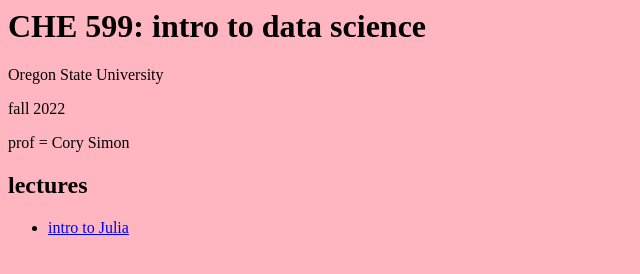
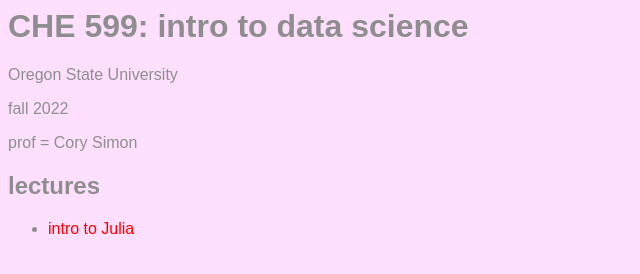
Before and after one commit to SimonEnsemble/intro_to_data_science_fall_2022, a plain HTML site: page index.html in a window 1280 px wide. Shown: the whole page, without its empty margins (0-640 px from the left). Drawn offline with Linux system fonts and the light colour scheme.

Commit message:
some character for webpage

```diff
--- a/index.html
+++ b/index.html
@@ -1,8 +1,34 @@
+<style>
+a:link {
+  color: red;
+  background-color: transparent;
+  text-decoration: none;
+}
+
+a:visited {
+  color: red;
+  background-color: transparent;
+  text-decoration: none;
+}
+
+a:hover {
+  color: purple;
+  background-color: transparent;
+  text-decoration: underline;
+}
+
+a:active {
+  color: red;
+  background-color: transparent;
+  text-decoration: underline;
+}
+</style>
+
 <html>
    <head>
    <title>CHE 599: intro to data science</title>
    </head>
-   <body style="background-color:#ffb6c1;">
+   <body style="background-color:#ffdffe; color:#8e8e8e; font-family: sans-serif;">
       <h1>CHE 599: intro to data science</h1>
 
       <p>Oregon State University</p>
```
